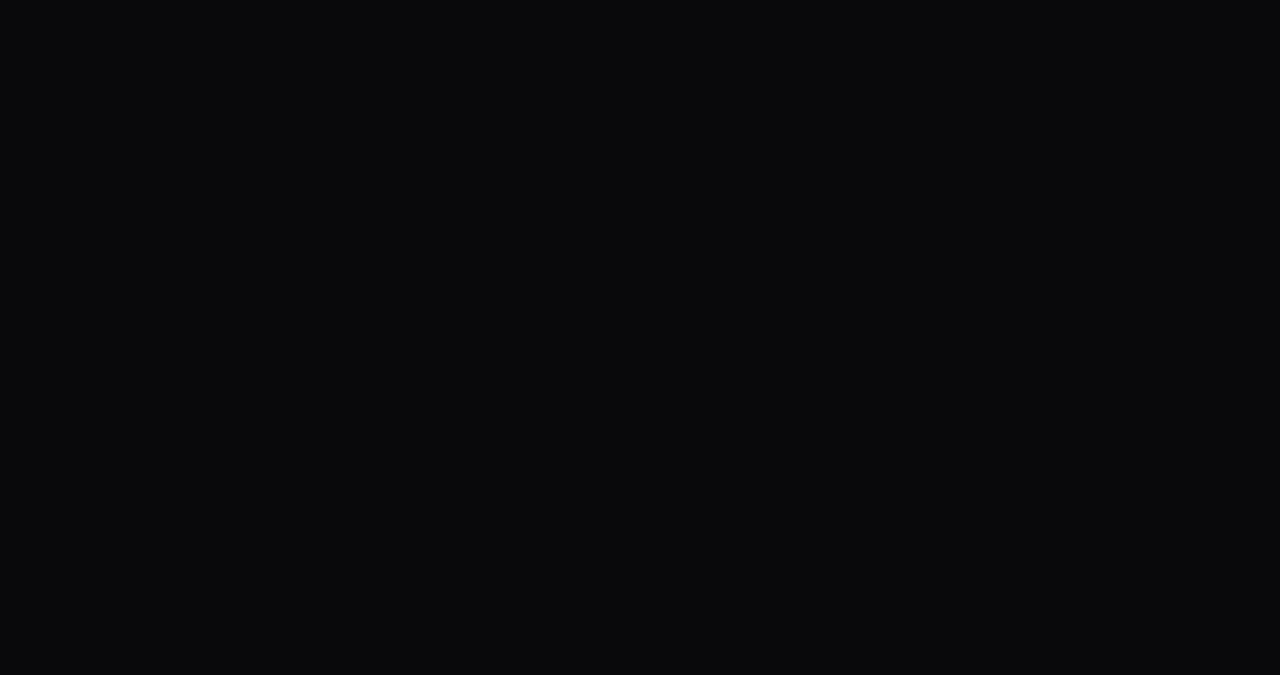
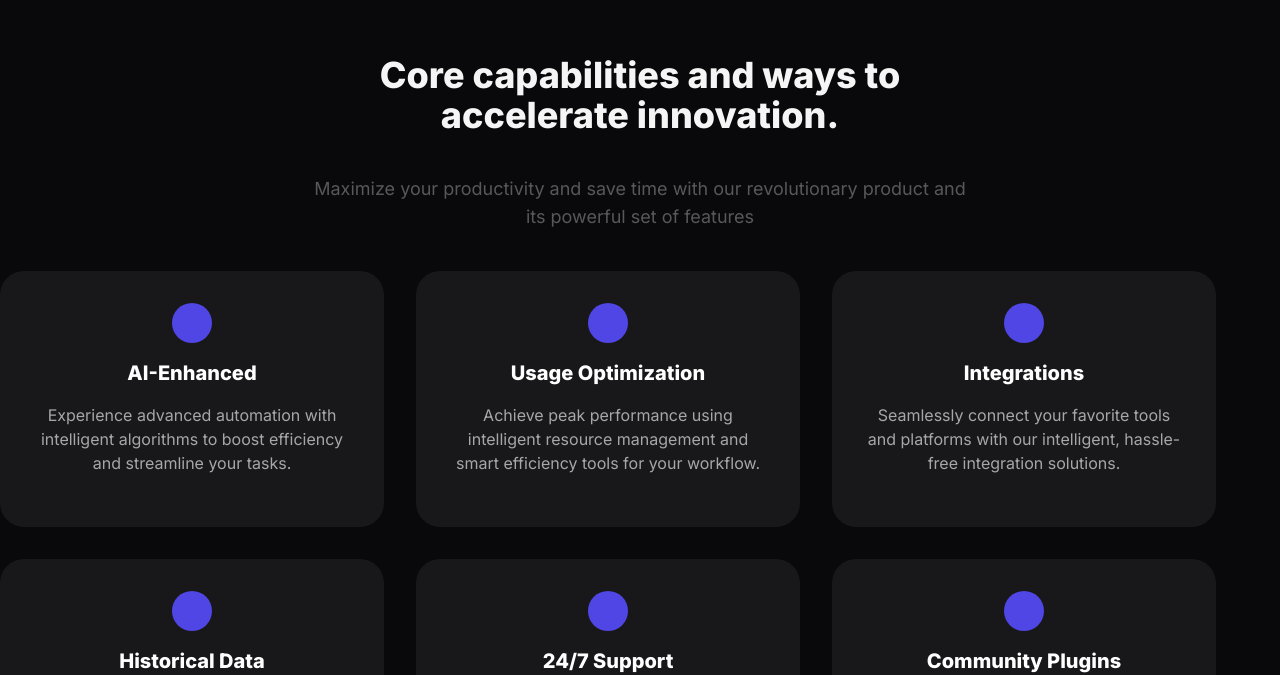
Before and after one commit to wickeddd3/mambo, a Next.js app: page / in a window 1280 px wide. Shown: the part 2625-3300 px from the top of the page. Before the commit the page ends 2632 px from the top, so only its background shows below. Built offline with nearby package versions, Linux system fonts and the light colour scheme.

Commit message:
add: SectionCapabilities in home page

```diff
--- a/src/app/page.tsx
+++ b/src/app/page.tsx
@@ -3,6 +3,7 @@ import SectionHero from "@/components/SectionHero";
 import SectionClients from "@/components/SectionClients";
 import SectionFeatures from "@/components/SectionFeatures";
 import SectionShowcase from "@/components/SectionShowcase";
+import SectionCapabilities from "@/components/SectionCapabilities";
 
 export default function Home() {
   return (
@@ -12,6 +13,7 @@ export default function Home() {
       <SectionClients />
       <SectionFeatures />
       <SectionShowcase />
+      <SectionCapabilities />
     </main>
   );
 }
```
